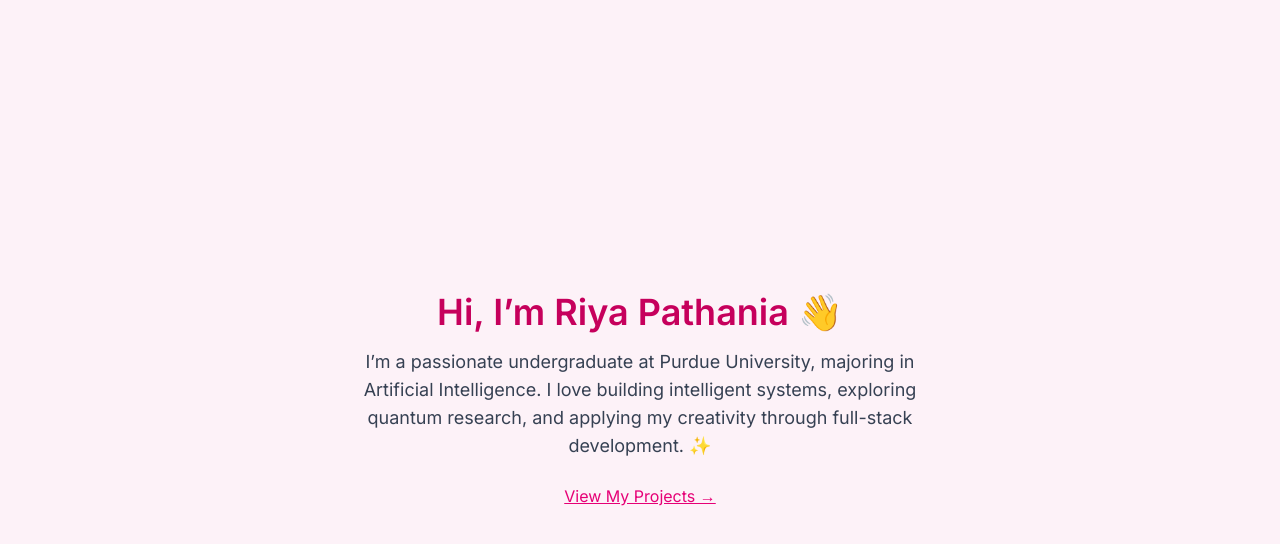
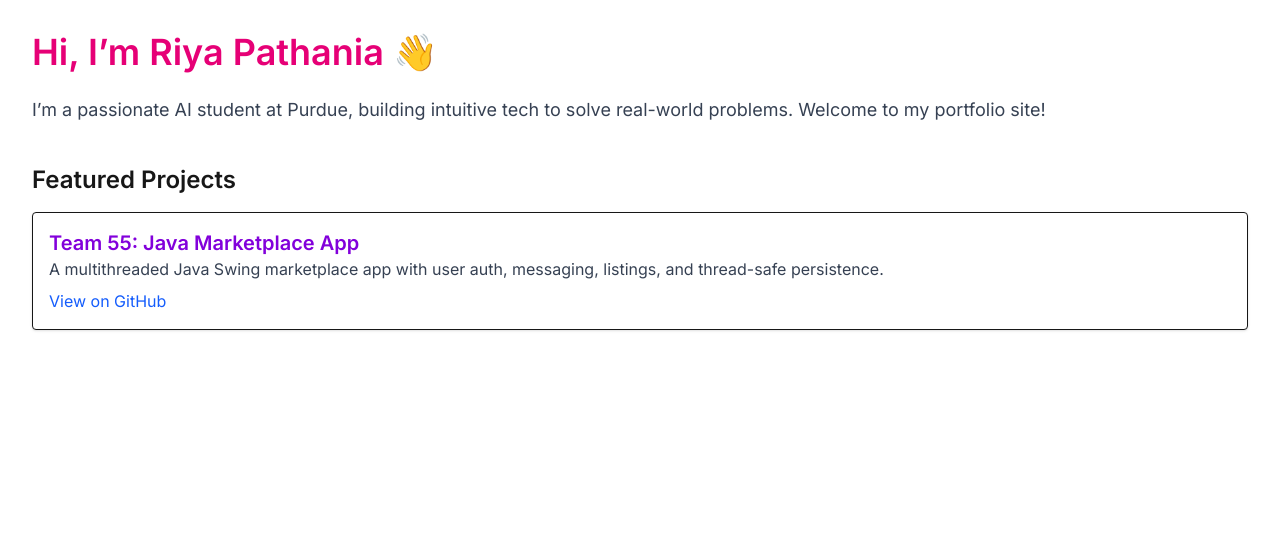
Before and after one commit to riyapathania/my-portfolio, a Next.js app: page /projects in a window 1280 px wide. Shown: the top 544 px of the page. Built offline with nearby package versions, Linux system fonts and the light colour scheme.

Commit message:
Updated homepage and project pages

```diff
--- a/src/app/page.tsx
+++ b/src/app/page.tsx
@@ -1,103 +1,29 @@
-import Image from "next/image";
-
 export default function Home() {
   return (
-    <div className="grid grid-rows-[20px_1fr_20px] items-center justify-items-center min-h-screen p-8 pb-20 gap-16 sm:p-20 font-[family-name:var(--font-geist-sans)]">
-      <main className="flex flex-col gap-[32px] row-start-2 items-center sm:items-start">
-        <Image
-          className="dark:invert"
-          src="/next.svg"
-          alt="Next.js logo"
-          width={180}
-          height={38}
-          priority
-        />
-        <ol className="list-inside list-decimal text-sm/6 text-center sm:text-left font-[family-name:var(--font-geist-mono)]">
-          <li className="mb-2 tracking-[-.01em]">
-            Get started by editing{" "}
-            <code className="bg-black/[.05] dark:bg-white/[.06] px-1 py-0.5 rounded font-[family-name:var(--font-geist-mono)] font-semibold">
-              src/app/page.tsx
-            </code>
-            .
-          </li>
-          <li className="tracking-[-.01em]">
-            Save and see your changes instantly.
-          </li>
-        </ol>
+    <main className="p-8 font-sans text-gray-800">
+      <h1 className="text-4xl font-bold text-pink-600 mb-4">
+        Hi, I’m Riya Pathania 👋
+      </h1>
+      <p className="text-lg mb-6">
+        I’m a passionate AI student at Purdue, building intuitive tech to solve real-world problems.
+        Welcome to my portfolio site!
+      </p>
 
-        <div className="flex gap-4 items-center flex-col sm:flex-row">
+      <section>
+        <h2 className="text-2xl font-semibold mb-2">Featured Projects</h2>
+        <div className="border p-4 rounded shadow-sm bg-white">
+          <h3 className="text-xl font-bold text-purple-700 mb-1">Team 55: Java Marketplace App</h3>
+          <p className="mb-2">A multithreaded Java Swing marketplace app with user auth, messaging, listings, and thread-safe persistence.</p>
           <a
-            className="rounded-full border border-solid border-transparent transition-colors flex items-center justify-center bg-foreground text-background gap-2 hover:bg-[#383838] dark:hover:bg-[#ccc] font-medium text-sm sm:text-base h-10 sm:h-12 px-4 sm:px-5 sm:w-auto"
-            href="https://vercel.com/new?utm_source=create-next-app&utm_medium=appdir-template-tw&utm_campaign=create-next-app"
+            className="text-blue-600 underline"
+            href="https://github.com/kbansal18/TeamProject"
             target="_blank"
             rel="noopener noreferrer"
           >
-            <Image
-              className="dark:invert"
-              src="/vercel.svg"
-              alt="Vercel logomark"
-              width={20}
-              height={20}
-            />
-            Deploy now
-          </a>
-          <a
-            className="rounded-full border border-solid border-black/[.08] dark:border-white/[.145] transition-colors flex items-center justify-center hover:bg-[#f2f2f2] dark:hover:bg-[#1a1a1a] hover:border-transparent font-medium text-sm sm:text-base h-10 sm:h-12 px-4 sm:px-5 w-full sm:w-auto md:w-[158px]"
-            href="https://nextjs.org/docs?utm_source=create-next-app&utm_medium=appdir-template-tw&utm_campaign=create-next-app"
-            target="_blank"
-            rel="noopener noreferrer"
-          >
-            Read our docs
+            View on GitHub
           </a>
         </div>
-      </main>
-      <footer className="row-start-3 flex gap-[24px] flex-wrap items-center justify-center">
-        <a
-          className="flex items-center gap-2 hover:underline hover:underline-offset-4"
-          href="https://nextjs.org/learn?utm_source=create-next-app&utm_medium=appdir-template-tw&utm_campaign=create-next-app"
-          target="_blank"
-          rel="noopener noreferrer"
-        >
-          <Image
-            aria-hidden
-            src="/file.svg"
-            alt="File icon"
-            width={16}
-            height={16}
-          />
-          Learn
-        </a>
-        <a
-          className="flex items-center gap-2 hover:underline hover:underline-offset-4"
-          href="https://vercel.com/templates?framework=next.js&utm_source=create-next-app&utm_medium=appdir-template-tw&utm_campaign=create-next-app"
-          target="_blank"
-          rel="noopener noreferrer"
-        >
-          <Image
-            aria-hidden
-            src="/window.svg"
-            alt="Window icon"
-            width={16}
-            height={16}
-          />
-          Examples
-        </a>
-        <a
-          className="flex items-center gap-2 hover:underline hover:underline-offset-4"
-          href="https://nextjs.org?utm_source=create-next-app&utm_medium=appdir-template-tw&utm_campaign=create-next-app"
-          target="_blank"
-          rel="noopener noreferrer"
-        >
-          <Image
-            aria-hidden
-            src="/globe.svg"
-            alt="Globe icon"
-            width={16}
-            height={16}
-          />
-          Go to nextjs.org →
-        </a>
-      </footer>
-    </div>
+      </section>
+    </main>
   );
 }
--- a/src/app/projects/page.tsx
+++ b/src/app/projects/page.tsx
@@ -1,24 +1,36 @@
-export default function Home() {
+export default function HomePage() {
   return (
-    <main className="min-h-screen bg-pink-50 flex items-center justify-center text-center p-10">
-      <div>
-        <h1 className="text-4xl font-bold text-pink-700 mb-4">
+    <main className="p-8">
+      <h1 className="text-4xl font-bold text-pink-600 mb-6">
         Hi, I’m Riya Pathania 👋
       </h1>
-        <p className="text-lg text-gray-700 max-w-xl mx-auto">
-          I’m a passionate undergraduate at Purdue University, majoring in Artificial Intelligence.
-          I love building intelligent systems, exploring quantum research, and applying my creativity
-          through full-stack development. ✨
+      <p className="text-lg text-gray-700 mb-4">
+        I’m a passionate AI student at Purdue, building intuitive tech to solve real-world problems.
+        Welcome to my portfolio site!
       </p>
-        <div className="mt-6">
+
+      <section className="mt-10">
+        <h2 className="text-2xl font-semibold mb-4">Featured Projects</h2>
+        <ul className="space-y-4">
+          <li className="border p-4 rounded shadow-sm bg-white">
+            <h3 className="text-xl font-semibold text-purple-700">
+              Team 55: Java Marketplace App
+            </h3>
+            <p className="text-gray-700 mb-2">
+              A multithreaded Java Swing marketplace app with user auth, messaging, listings, and
+              thread-safe persistence.
+            </p>
             <a
-            href="/projects"
-            className="text-pink-600 underline hover:text-pink-800"
+              href="https://github.com/kbansal18/TeamProject"
+              target="_blank"
+              rel="noopener noreferrer"
+              className="text-blue-600 hover:underline"
             >
-            View My Projects →
+              View on GitHub
             </a>
-        </div>
-      </div>
+          </li>
+        </ul>
+      </section>
     </main>
   );
 }
```
Lines whose indentation alone changed are shown as unchanged.
